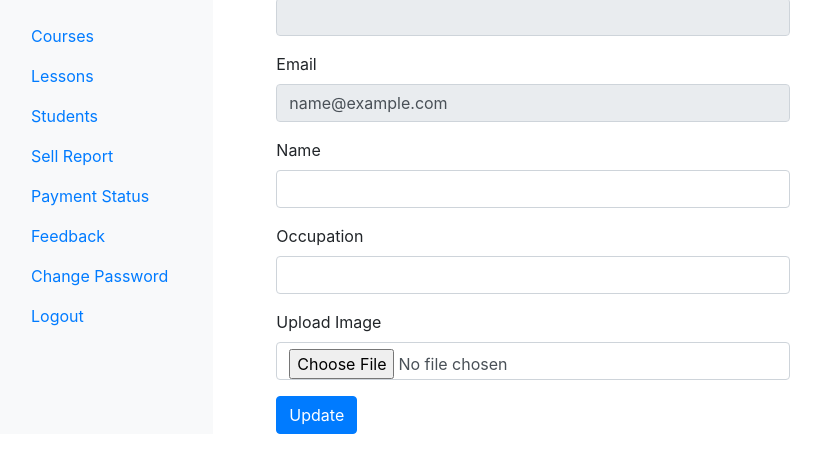
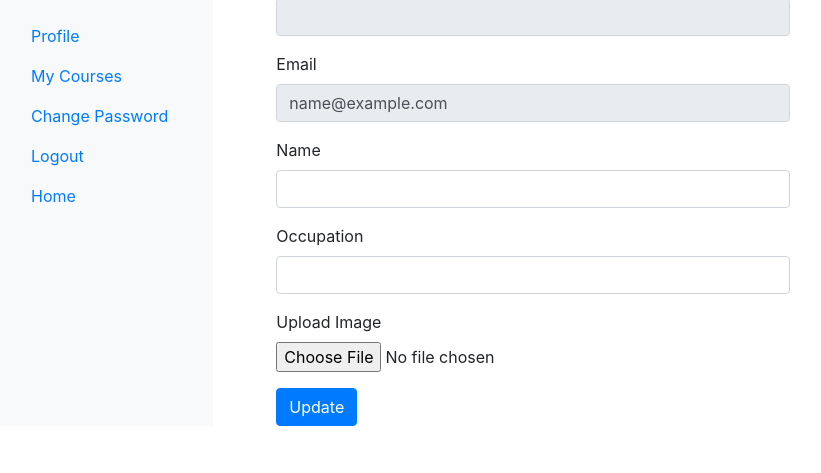
Before and after one commit to Ibrahim-K98han/E_Learning, a PHP site: page /student/studentProfile.php in a window 1280 px wide. Shown: the part 122-595 px from the top of the page, without its empty margins (0-821 px from the left). Run offline with PHP 8.4, Linux system fonts and the light colour scheme; the visitor is signed in with stand-in values (Sample User, id 1); data that the repository does not hold is empty; some libraries are stand-ins or nearby versions.

Commit message:
Profile page complete

```diff
--- a/student/stuInclude/header.php
+++ b/student/stuInclude/header.php
@@ -48,35 +48,17 @@
                         class="img-thumbnail rounded-circle">
                     </li>
                     <li class="nav-item">
-                            <a href="courses.php" class="nav-link">
-                                Courses
+                        <a class="nav-link" href="studentProfile.php">
+                            Profile <span class="sr-only">(current)</span>
                         </a>
                     </li>
                     <li class="nav-item">
-                            <a href="lesson.php" class="nav-link">
-                               Lessons
+                        <a class="nav-link" href="myCourse.php">
+                            My Courses
                         </a>
                     </li>
                     <li class="nav-item">
-                            <a href="students.php" class="nav-link">Students</a>
-                        </li>
-                        <li class="nav-item">
-                            <a href="#" class="nav-link">
-                               Sell Report
-                            </a>
-                        </li>
-                        <li class="nav-item">
-                            <a href="#" class="nav-link">
-                               Payment Status
-                            </a>
-                        </li>
-                        <li class="nav-item">
-                            <a href="#" class="nav-link">
-                               Feedback
-                            </a>
-                        </li>
-                        <li class="nav-item">
-                            <a href="adminChangePass.php" class="nav-link">
+                        <a class="nav-link" href="studentChangePass.php">
                             Change Password
                         </a>
                     </li>
@@ -85,6 +67,11 @@
                             Logout
                         </a>
                     </li>
+                    <li class="nav-item">
+                        <a href="../index.php" class="nav-link">
+                            Home
+                        </a>
+                    </li>
                 </ul>
             </div>
         </nav>
--- a/student/studentProfile.php
+++ b/student/studentProfile.php
@@ -29,7 +29,7 @@
             $stuOcc = $_REQUEST["stuOcc"];
             $stu_image = $_FILES['stuImg']['name'];
             $stu_image_temp = $_FILES['stuImg']['tmp_name'];
-            $img_folder = '../image/stu/'.$stu_image;
+            $img_folder = '../images/stu/'.$stu_image;
             move_uploaded_file($stu_image_temp, $img_folder);
             $sql = "UPDATE student SET stu_name = '$stuName',
             stu_occ = '$stuOcc', stu_img = '$img_folder' WHERE stu_email = '$stuEmail'";
@@ -68,7 +68,7 @@
         </div>
         <div class="form-group">
             <label for="stuImg">Upload Image</label>
-            <input type="file" class="form-control" id="stuImg" name="stuImg">
+            <input type="file" class="form-control-file" id="stuImg" name="stuImg">
         </div>
         <button type="submit" class="btn btn-primary" name="updateStuNameBtn">Update</button>
         <?php if(isset($passmsg)) {echo $passmsg;}?>
```
Also changed, not shown: student/studentChangePass.php (added, +54 -0 lines), images/stu/ibrahim.jpg (added). Lines whose indentation alone changed are shown as unchanged.
